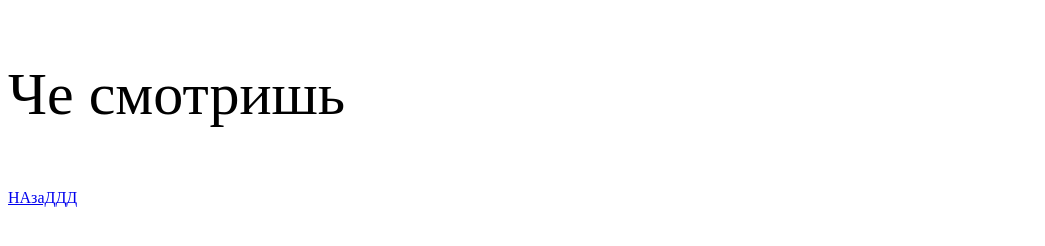
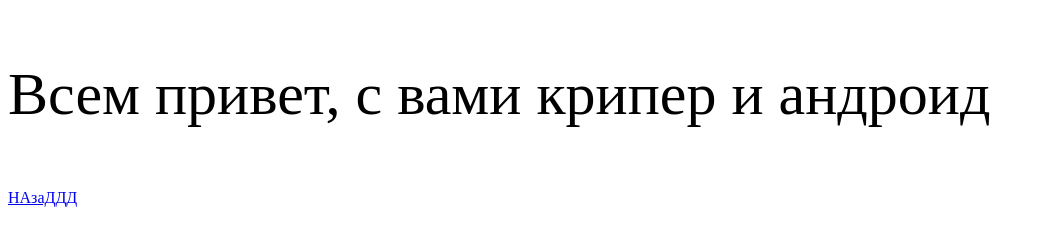
Before and after one commit to AnansiLK/Analusis.github.io, a plain HTML site: page lovushka.html in a window 1280 px wide. Shown: the whole page, without its empty margins (0-1045 px from the left). Drawn offline with Linux system fonts and the light colour scheme.

Commit message:
Update lovushka.html

```diff
--- a/lovushka.html
+++ b/lovushka.html
@@ -15,7 +15,7 @@
 <link rel="preconnect" href="https://fonts.gstatic.com" crossorigin>
   </head>
   <body>
-      <p>Че смотришь</p>
+      <p>Всем привет, с вами крипер и андроид</p>
       <style>
           p{
               font-size: 60px;
```
